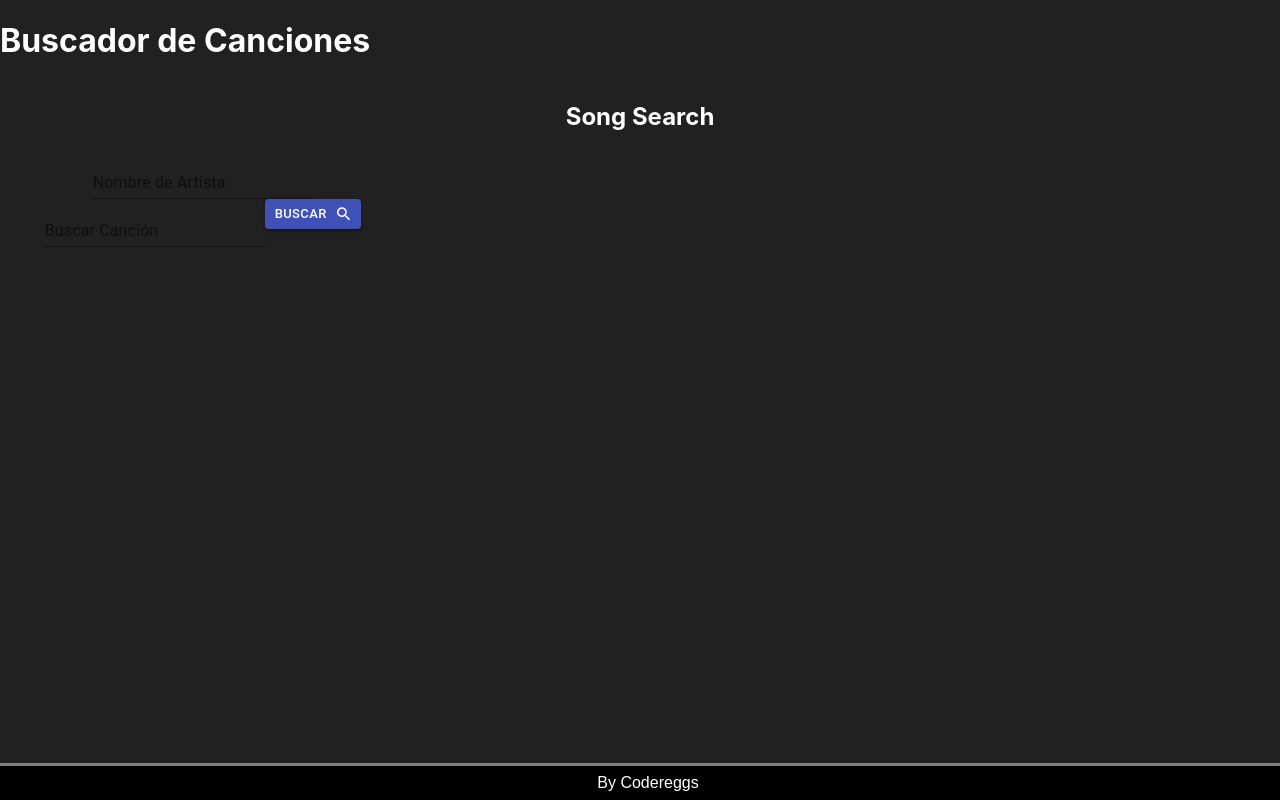
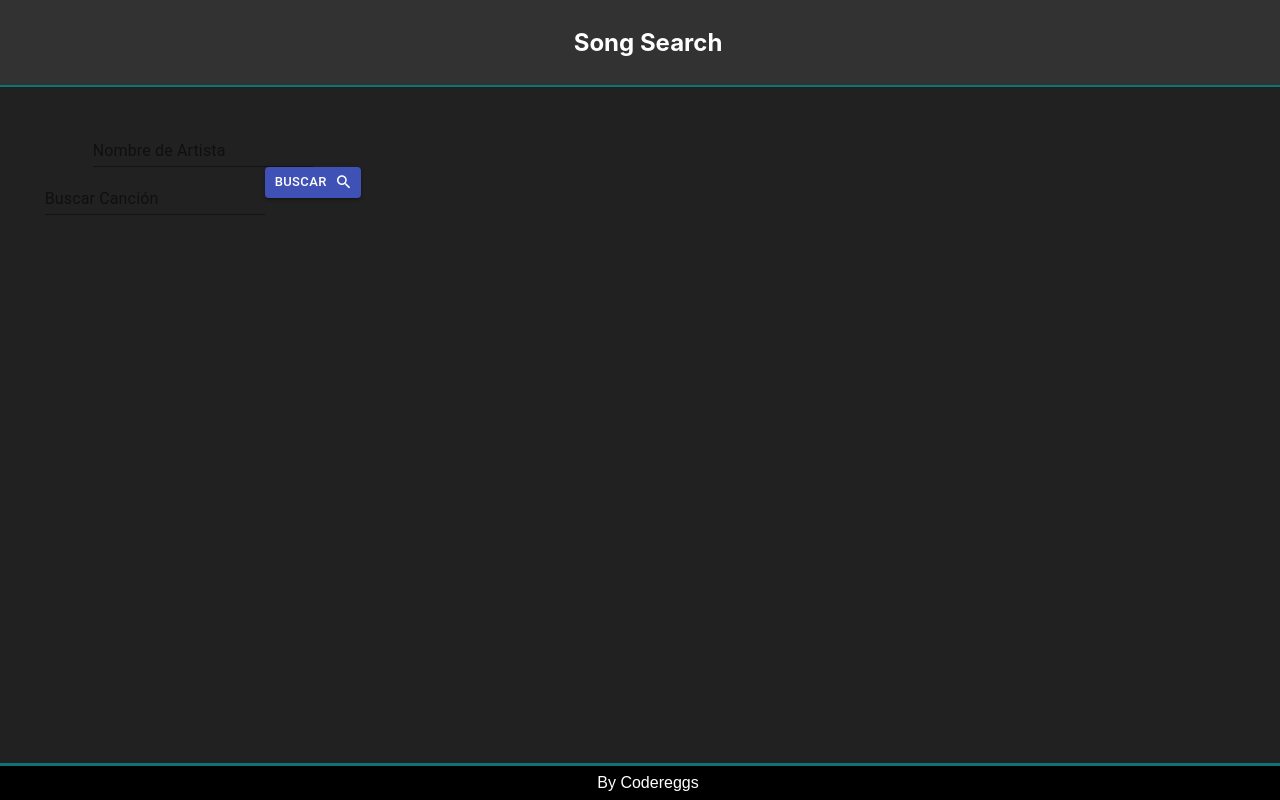
Before and after one commit to Codereggs/Buscador-Lyrics-Bio, a React (Create React App) app: page / in a window 1280 px wide. Built offline with nearby package versions, Linux system fonts and the light colour scheme.

Commit message:
fix css colors background

```diff
--- a/src/App.js
+++ b/src/App.js
@@ -1,11 +1,12 @@
 import { Footer } from "./components/Footer";
 import { SongSearch } from "./components/SongSearch";
 import "./App.css";
+import Encabezado from "./components/Encabezado";
 
 function App() {
   return (
     <div className="App">
-      <h1>Buscador de Canciones</h1>
+      <Encabezado />
       <SongSearch />
       <Footer />
     </div>
--- /dev/null
+++ b/src/components/Encabezado.js
@@ -0,0 +1,25 @@
+import React from "react";
+
+const Encabezado = () => {
+  const styleDiv = {
+    backgroundColor: "var(--second-color)",
+    color: "var(--font-color)",
+    borderBottom: "2px solid var(--third-color)",
+    padding: "0.5rem",
+    position: "sticky",
+    top: 0,
+    display: "flex",
+    flexDirection: "column",
+    marginBottom: "2rem",
+    zIndex: "1",
+    width: "100%",
+    textAlign: "center",
+  };
+  return (
+    <div style={styleDiv}>
+      <h2>Song Search</h2>
+    </div>
+  );
+};
+
+export default Encabezado;
--- a/src/components/Footer.js
+++ b/src/components/Footer.js
@@ -7,8 +7,8 @@ export const Footer = () => {
       key={3}
       style={{
         backgroundColor: "black",
-        color: "white",
-        borderTop: "3px solid gray",
+        color: "var(--font-color)",
+        borderTop: "3px solid var(--third-color)",
         padding: "0.5rem",
         position: "fixed",
         bottom: 0,
--- a/src/components/SongForm.js
+++ b/src/components/SongForm.js
@@ -1,11 +1,9 @@
 import { Button, FormHelperText, TextField } from "@material-ui/core";
 import { useFormik } from "formik";
-import React, { useState } from "react";
+import React from "react";
 import { Form } from "react-bootstrap";
 import Icon from "@material-ui/core/Icon";
-import Autocomplete from "@material-ui/lab/Autocomplete";
 import * as Yup from "yup";
-import { getData } from "../helpers/usingAxios";
 
 export const SongForm = ({ handleSearch }) => {
   const formik = useFormik({
--- a/src/components/SongSearch.js
+++ b/src/components/SongSearch.js
@@ -37,7 +37,6 @@ export const SongSearch = () => {
   };
   return (
     <div className="songSearch">
-      <h2>Song Search</h2>
       <article className="grid-1-3 ">
         <SongForm handleSearch={handleSearch} />
         {loading && <Loader />}
```
